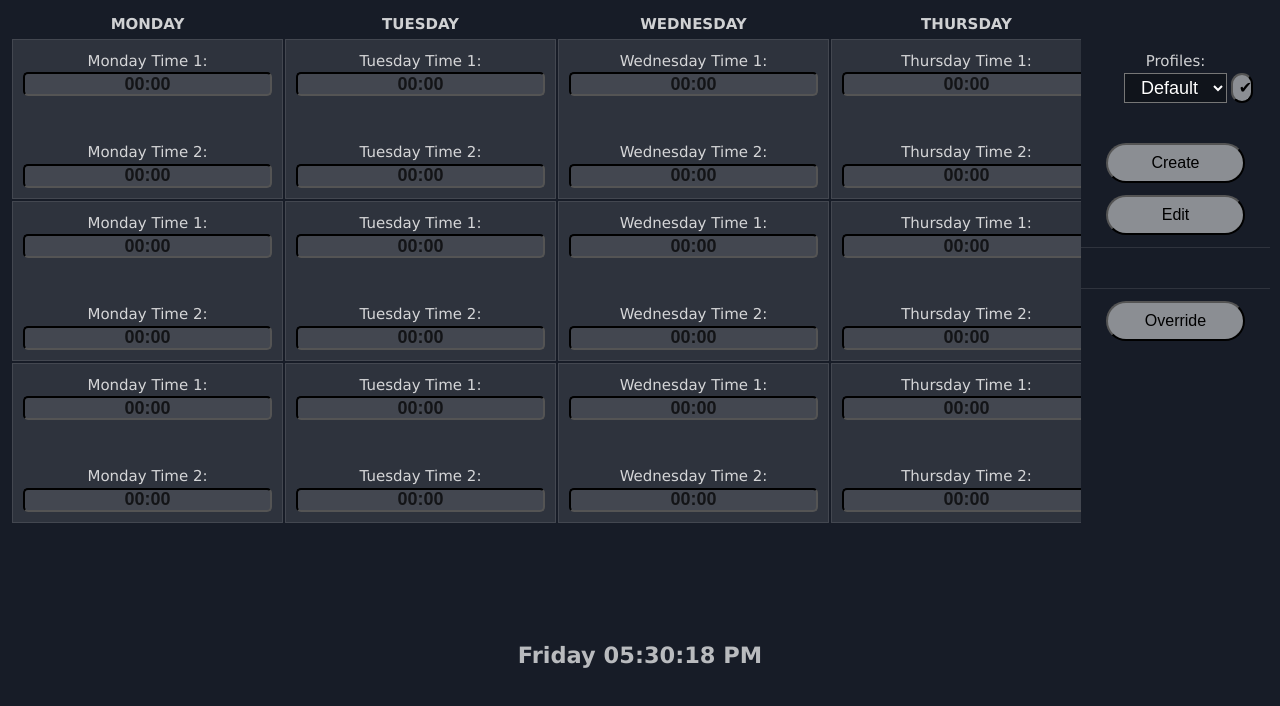
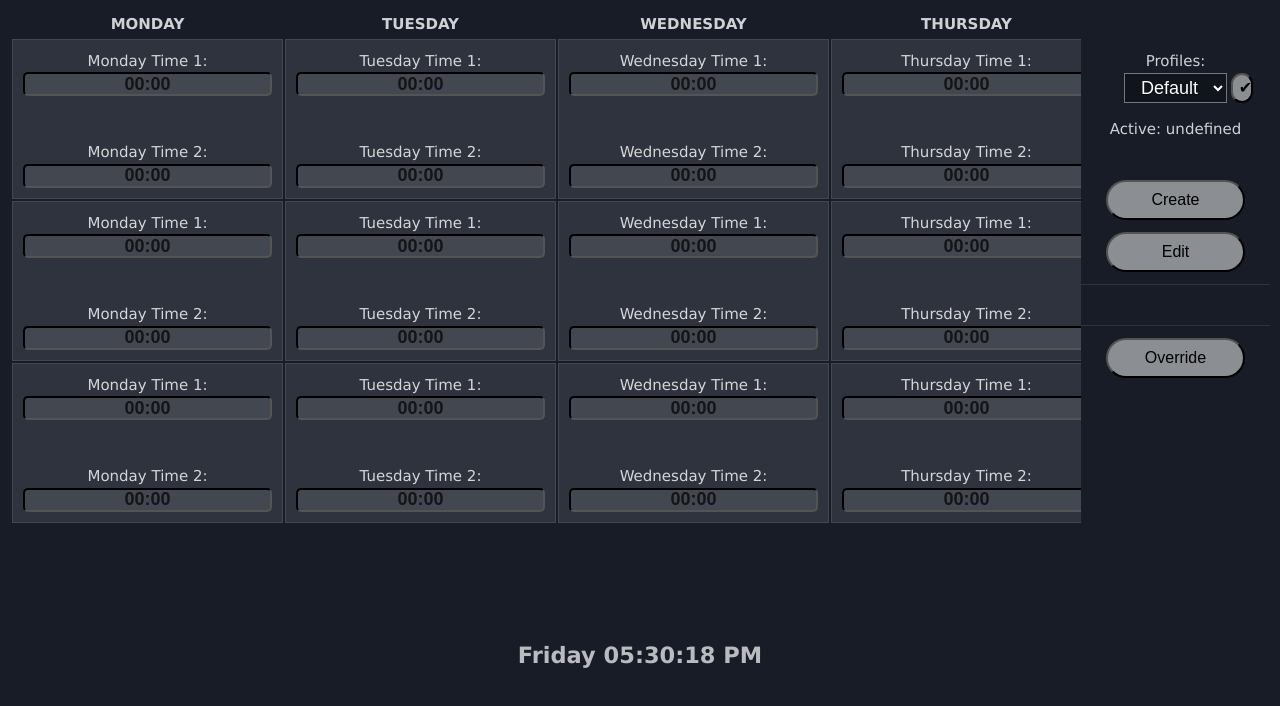
Before and after one commit to Deederdoo/PumpController, a plain HTML site: page WebContent/table.html in a window 1280 px wide. Drawn offline with Linux system fonts and the light colour scheme; no server answers.

Commit message:
Bug fixes

```diff
--- a/WebContent/css/table.css
+++ b/WebContent/css/table.css
@@ -193,6 +193,14 @@ h2{
 
 	background-color: rgba(255, 255, 255, 0.4);
 	border-color: rgba(255, 0, 0, 0.5);
+}
+
+.profiledropdown p{
+
+	text-align: center;
+	color: rgba(255, 255, 255, 0.8);
+	margin-left: 10%;
+	margin-right: 10%;
 }
 
 .profilenewtablename{
--- a/WebContent/table.html
+++ b/WebContent/table.html
@@ -254,6 +254,8 @@
 
 					    xmlHttp.open("GET", url + "?profileS=" + selectedItem, false); // true for asynchronous
 					    xmlHttp.send();
+
+					    displayActiveProfile(); //	Display currently selected Profile as active
 					}
 
 					function loadSetProfiles(profileName){
@@ -279,6 +281,33 @@
 
 				</script>
 
+				<p id="p_activeName">Active: None</p>
+
+				<script>
+
+					function displayActiveProfile(){
+
+						var returnedName;
+						var url = "profileNameController";
+					    var xmlHttp = new XMLHttpRequest();
+
+					    xmlHttp.onreadystatechange = function() {
+					        if (xmlHttp.readyState == 4 && xmlHttp.status == 200)
+
+					        	returnedName = xmlHttp.responseText;
+					    }
+
+					    xmlHttp.open("GET", url + "?profileS=LoadNames", false); // true for asynchronous
+					    xmlHttp.send();
+
+					    console.log("Returned Name: " + returnedName);
+					    document.getElementById("p_activeName").innerHTML = "Active: " + returnedName;
+					}
+
+					displayActiveProfile();
+
+				</script>
+
 			</div>
 
 			<div class="profilenewtablename">
@@ -300,6 +329,7 @@
 						document.getElementById("input_newtablename").style.display='block';
 						document.getElementById("profiles_label").style.display='none';
 						document.getElementById("profiles").style.display='none';
+						document.getElementById("p_activeName").style.display='none'
 						document.getElementById("button_new").style.display='none';
 						document.getElementById("button_edit").style.display='none';
 						document.getElementById("button_enable").style.display='none';
@@ -338,6 +368,7 @@
 						document.getElementById("input_edittablename").style.display='block';
 						document.getElementById("profiles_label").style.display='none';
 						document.getElementById("profiles").style.display='none';
+						document.getElementById("p_activeName").style.display='none'
 						document.getElementById("button_new").style.display='none';
 						document.getElementById("button_edit").style.display='none';
 						document.getElementById("button_enable").style.display='none';
@@ -367,6 +398,13 @@
 				<script>
 
 					function saveButtonFunction(){
+
+						var editedValue = document.getElementById("input_edittablename").value;
+						var url = "profileNameController";
+					    var xmlHttp = new XMLHttpRequest();
+
+					    xmlHttp.open("GET", url + "?profileS=" + editedValue, false); // true for asynchronous
+					    xmlHttp.send();
 
 						document.getElementById("loader_wheel").style.display='block';
 						document.getElementById("center_page").style.display='none';
@@ -426,6 +464,7 @@
 						document.getElementById("input_newtablename").style.display='none';
 						document.getElementById("profiles_label").style.display='block';
 						document.getElementById("profiles").style.display='block';
+						document.getElementById("p_activeName").style.display='block'
 						document.getElementById("button_new").style.display='block';
 						document.getElementById("button_edit").style.display='block';
 						document.getElementById("button_enable").style.display='block';
```
